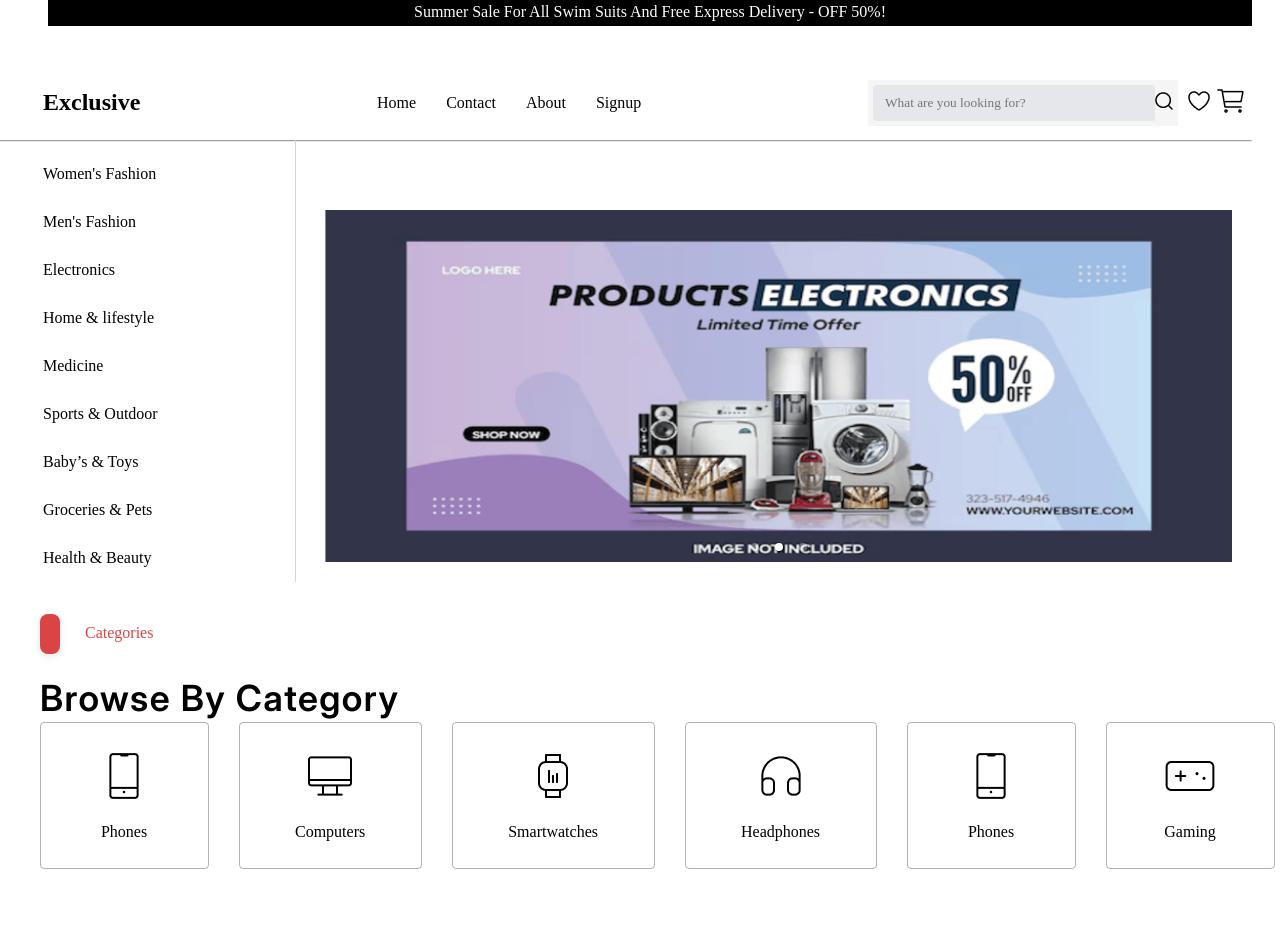
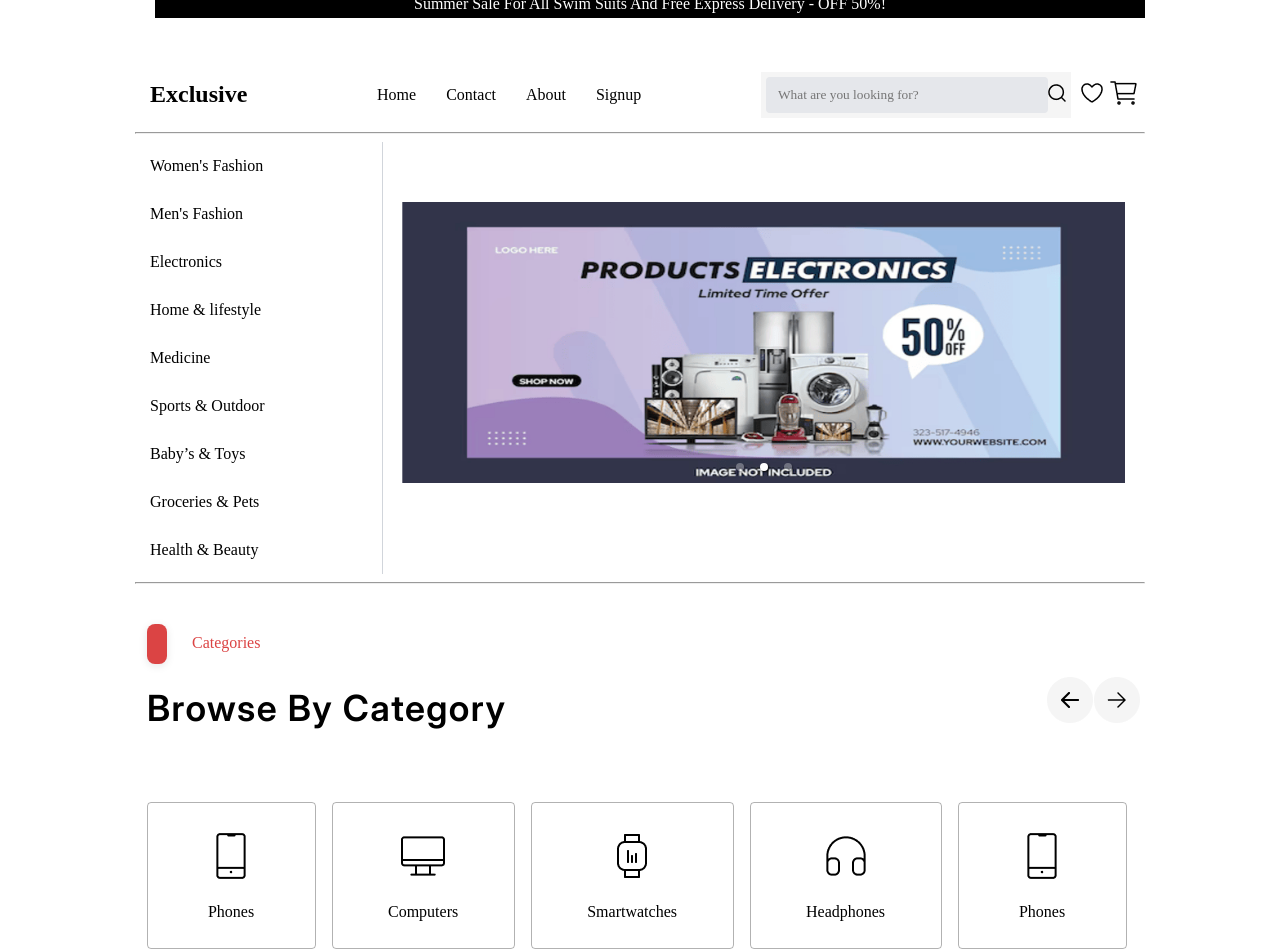
Before and after one commit to kaushikpuka1998/Eticko, a React (Vite) app: page / in a window 1280 px wide. Shown: the top 952 px of the page. Before the commit the page ends 889 px from the top, so only its background shows below. Built offline with nearby package versions, Linux system fonts and the light colour scheme.

Commit message:
Browse ByCategory Added

```diff
--- a/src/App.css
+++ b/src/App.css
@@ -15,7 +15,6 @@
 
 .vertical {
   width: 1px;
-  height: 100%;
   background-color: #d1d5db;
   margin: 0 1rem;
 }
@@ -26,11 +25,6 @@
   }
 }
 
-
-hr{
-  margin-left: -20%;
+body{
+  margin: 0px 135px;
 }
-
-body{
-  padding: 0px 20px 0px 20px;
-}
--- a/src/App.tsx
+++ b/src/App.tsx
@@ -24,6 +24,7 @@ function App() {
           </div>
         </div>
       </div>
+      <hr className="border-t border-gray-300 my-4" />
       <Categoryortion />
     </>
   )
--- a/src/components/Categoryortion/Categoryortion.lazy.tsx
+++ b/src/components/Categoryortion/Categoryortion.lazy.tsx
@@ -1,4 +1,4 @@
-import React, { lazy, Suspense } from 'react';
+import React, { lazy, Suspense, type JSX } from 'react';
 
 const LazyCategoryortion = lazy(() => import('./Categoryortion'));
 
--- a/src/components/Categoryortion/Categoryortion.module.scss
+++ b/src/components/Categoryortion/Categoryortion.module.scss
@@ -2,11 +2,11 @@
   display: flex;
   flex-direction: column;
   padding: 12px;
+
   .portion1 {
     display: flex;
     flex-direction: row;
     align-items: center;
-
     .Rectangle {
       width: 20px;
       height: 40px;
@@ -28,6 +28,10 @@
       color: #db4444;
     }
   }
+  .BrowserStyleWithArrow {
+    display: flex;
+    flex-direction: row;
+    justify-content: space-between;
     .BrowseByCategory {
       font-family: Inter;
       font-size: 36px;
@@ -35,6 +39,14 @@
       font-weight: 600;
       line-height: 48px; /* 133.333% */
       letter-spacing: 1.44px;
+      margin-bottom: 60px;
+    }
+    .OnlyButton {
+      display: flex;
+      flex-direction: row;
+      justify-content: space-around;
+      gap: 15px;
+    }
   }
 
   .ListName {
@@ -51,7 +63,10 @@
       gap: 16px;
       border-radius: 4px;
       border: 1px solid rgba(0, 0, 0, 0.3);
+      transition: background-color 0.3s ease;
     }
+
+    /* Text style */
     .Property {
       font-family: Poppins;
       font-size: 16px;
@@ -59,5 +74,49 @@
       font-weight: 400;
       line-height: 24px;
     }
+
+    /* Hover effect */
+    .Contact:hover {
+      background-color: #db4444;
+      color: white; /* or any color you want */
+    }
+
+    /* Make the image white on hover */
+    .Contact:hover img {
+      filter: brightness(0) invert(1);
+      transition: filter 0.3s ease;
     }
   }
+
+  .sliderContainer {
+    display: flex;
+    align-items: center;
+    position: relative;
+    gap: 8px;
+  }
+
+  .ListName {
+    display: flex;
+    overflow-x: auto;
+    scroll-behavior: smooth;
+    gap: 16px;
+    padding: 10px 0;
+  }
+
+  .arrow {
+    color: #fff;
+    border: none;
+    border-radius: 50%;
+    font-size: 18px;
+    width: 32px;
+    height: 32px;
+    cursor: pointer;
+    display: flex;
+    align-items: center;
+    justify-content: center;
+  }
+
+  .arrow:hover {
+    background-color: #333;
+  }
+}
--- a/src/components/Categoryortion/Categoryortion.tsx
+++ b/src/components/Categoryortion/Categoryortion.tsx
@@ -1,44 +1,75 @@
+import { useRef } from 'react';
 import type { FC } from 'react';
 import styles from './Categoryortion.module.scss';
 
 interface CategoryortionProps { }
 
-const Categoryortion: FC<CategoryortionProps> = () => (
+const Categoryortion: FC<CategoryortionProps> = () => {
+  const scrollRef = useRef<HTMLDivElement>(null);
+
+  const scroll = (direction: 'left' | 'right') => {
+    if (scrollRef.current) {
+      scrollRef.current.scrollBy({
+        left: direction === 'left' ? -200 : 200,
+        behavior: 'smooth',
+      });
+    }
+  };
+
+  return (
     <div className={styles.Categoryortion}>
       <div className={styles.portion1}>
         <div className={styles.Rectangle} />
-      <div className={styles.CategoriesText}> Categories</div>
+        <div className={styles.CategoriesText}>Categories</div>
       </div>
 
-    <div className={styles.BrowseByCategory}>
-      Browse By Category
+      <div className={styles.BrowserStyleWithArrow}>
+        <div className={styles.BrowseByCategory}>Browse By Category</div>
+        <div className={styles.OnlyButton}>
+          <div className={styles.arrow} onClick={() => scroll('left')}>
+            <img src='src/assets/images/Fill with Left Arrow.png' />
+          </div>
+          <button className={styles.arrow} onClick={() => scroll('right')}>
+            <img src='src/assets/images/Fill with Right Arrow.png' />
+          </button>
+        </div>
       </div>
 
-    <div className={styles.ListName}>
+      <div className={styles.sliderContainer}>
+        <div className={styles.ListName} ref={scrollRef}>
           <div className={styles.Contact}>
             <img src='src/assets/images/Category-CellPhone.png' />
             <div className={styles.Property}>Phones</div>
           </div>
-
           <div className={styles.Contact}>
             <img src='src/assets/images/Category-Computer.png' />
             <div className={styles.Property}>Computers</div>
           </div>
-
           <div className={styles.Contact}>
             <img src='src/assets/images/Category-SmartWatch.png' />
             <div className={styles.Property}>Smartwatches</div>
           </div>
-
           <div className={styles.Contact}>
             <img src='src/assets/images/Category-Headphone.png' />
             <div className={styles.Property}>Headphones</div>
           </div>
-
-
           <div className={styles.Contact}>
             <img src='src/assets/images/Category-CellPhone.png' />
             <div className={styles.Property}>Phones</div>
+          </div>
+          <div className={styles.Contact}>
+            <img src='src/assets/images/Category-Gamepad.png' />
+            <div className={styles.Property}>Gaming</div>
+          </div>
+
+          <div className={styles.Contact}>
+            <img src='src/assets/images/Category-Gamepad.png' />
+            <div className={styles.Property}>Gaming</div>
+          </div>
+
+          <div className={styles.Contact}>
+            <img src='src/assets/images/Category-Gamepad.png' />
+            <div className={styles.Property}>Gaming</div>
           </div>
 
 
@@ -47,10 +78,19 @@ const Categoryortion: FC<CategoryortionProps> = () => (
             <div className={styles.Property}>Gaming</div>
           </div>
 
+          <div className={styles.Contact}>
+            <img src='src/assets/images/Category-Gamepad.png' />
+            <div className={styles.Property}>Gaming</div>
           </div>
 
-
+          <div className={styles.Contact}>
+            <img src='src/assets/images/Category-Gamepad.png' />
+            <div className={styles.Property}>Gaming</div>
+          </div>
+        </div>
+      </div>
     </div>
   );
+};
 
 export default Categoryortion;
--- a/src/components/Divider/Divider.module.scss
+++ b/src/components/Divider/Divider.module.scss
@@ -1,6 +1,4 @@
 .Divider {
   width: 1px;
   background-color: #d1d5db;
-  margin: 0px 10px 0px 20px;
-  margin-top: -10px;
 }
```
Also changed, not shown: src/assets/images/Fill With Left Arrow.png (added), src/assets/images/Fill with Right Arrow.png (added). Lines whose indentation alone changed are shown as unchanged.
